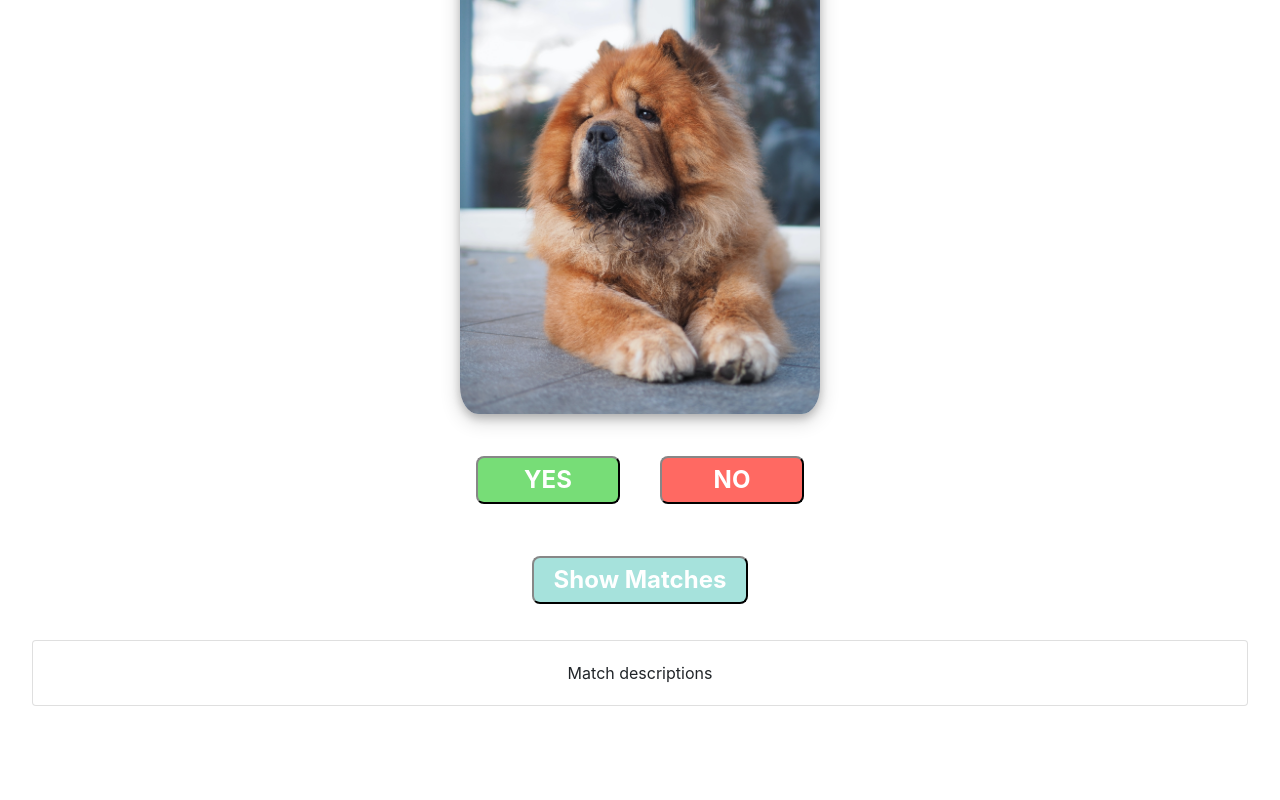
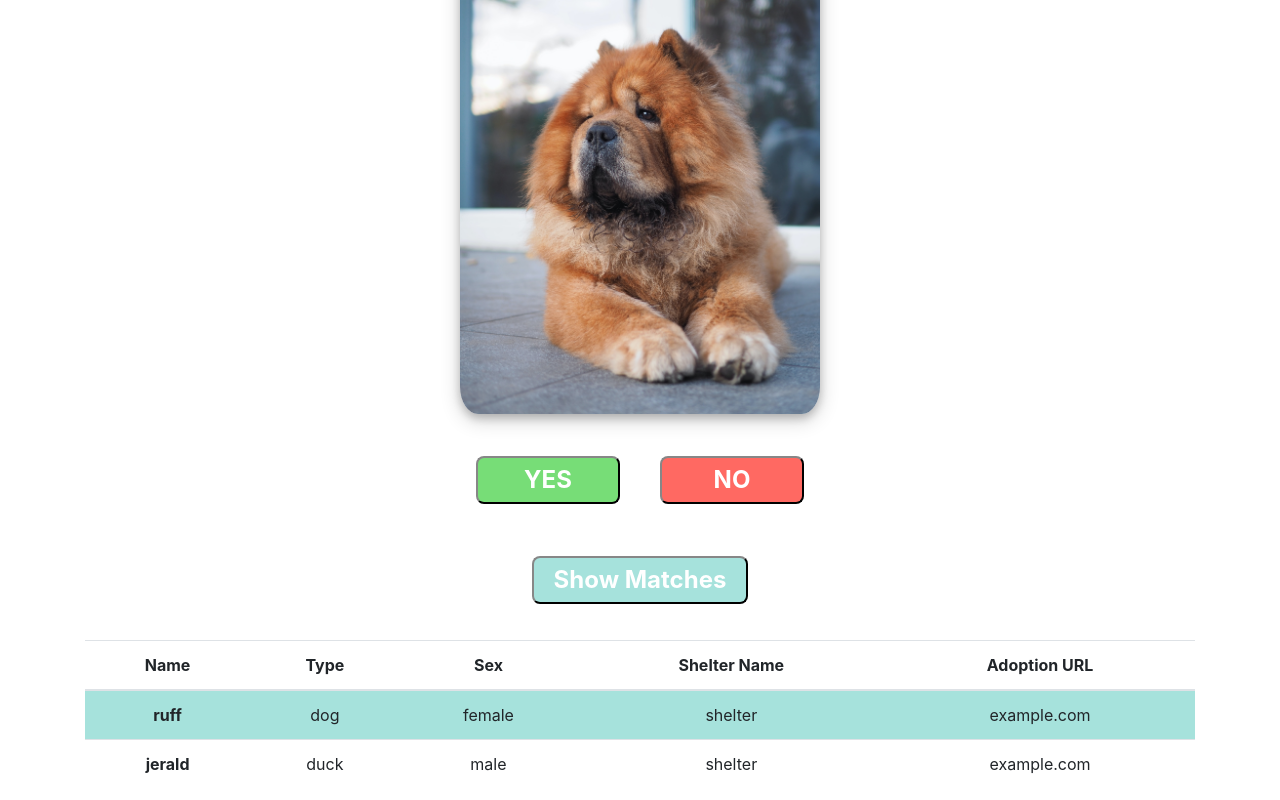
Before and after one commit to Codubee/PetFinderTTH1-2, a React (Create React App) app in the folder frontend/: page /match in a window 1280 px wide. Both pictures are taken after a click on the button "Show Matches". Shown: the part 246-1046 px from the top of the page. Built offline with nearby package versions, Linux system fonts and the light colour scheme.

Commit message:
[TTH-13] Created ShowMatches.css and ShowMatches.js (#13)
* created ShowMatches.css and ShowMatches.js

* Put the component in the match page

* added a container around the matches

Co-authored-by: codubee <info@codubee.com>
Co-authored-by: Codubee <70549347+Codubee@users.noreply.github.com>

```diff
--- /dev/null
+++ b/frontend/src/components/ShowMatches.js
@@ -0,0 +1,38 @@
+import React from 'react'
+import {Table} from 'reactstrap'
+import '../styles/ShowMatches.css'
+
+function ShowMatches(){
+    const animals = [
+        {"name":"ruff","type":"dog","sex":"female","shelter_name":"shelter","adoption_url":"example.com"},
+        {"name":"jerald","type":"duck","sex":"male","shelter_name":"shelter","adoption_url":"example.com"}
+      ]
+      return(
+        <Table>
+            <thead>
+                <tr>
+                <th>Name</th>
+                <th>Type</th>
+                <th>Sex</th>
+                <th>Shelter Name</th>
+                <th>Adoption URL</th>
+                </tr>
+            </thead>
+            <tbody>
+                {
+                    animals.map((pet, id) => (
+                        <tr>
+                        <th>{pet.name}</th>
+                        <td>{pet.type}</td>
+                        <td>{pet.sex}</td>
+                        <td>{pet.shelter_name}</td>
+                        <td>{pet.adoption_url}</td>
+                        </tr>
+                    ))
+                }
+
+            </tbody>
+        </Table>
+    );
+}
+export default ShowMatches;
--- /dev/null
+++ b/frontend/src/styles/ShowMatches.css
@@ -0,0 +1,3 @@
+.table > tbody > tr:nth-child(2n+1){
+    background: var(--easterBlue);
+}
--- a/frontend/src/views/MatchPage.js
+++ b/frontend/src/views/MatchPage.js
@@ -1,7 +1,8 @@
 import React, { useState } from 'react';
 import '../styles/MPbuttons.css';
 import AnimalImage from '../components/AnimalImage'
-import { Collapse, CardBody, Card } from 'reactstrap';
+import { Collapse, Container } from 'reactstrap';
+import ShowMatches from '../components/ShowMatches'
 import '../styles/MatchPage.css'
 
 function MatchPage() {
@@ -19,11 +20,9 @@ function MatchPage() {
             <div className="toggleButton">
                 <button onClick={toggle} className="mp-button" id="blue">Show Matches</button>
                 <Collapse isOpen={isOpen}>
-                    <Card>
-                        <CardBody>
-                            Match descriptions
-                </CardBody>
-                    </Card>
+                    <Container>
+                        <ShowMatches />
+                    </Container>
                 </Collapse>
             </div>
         </div>
```
